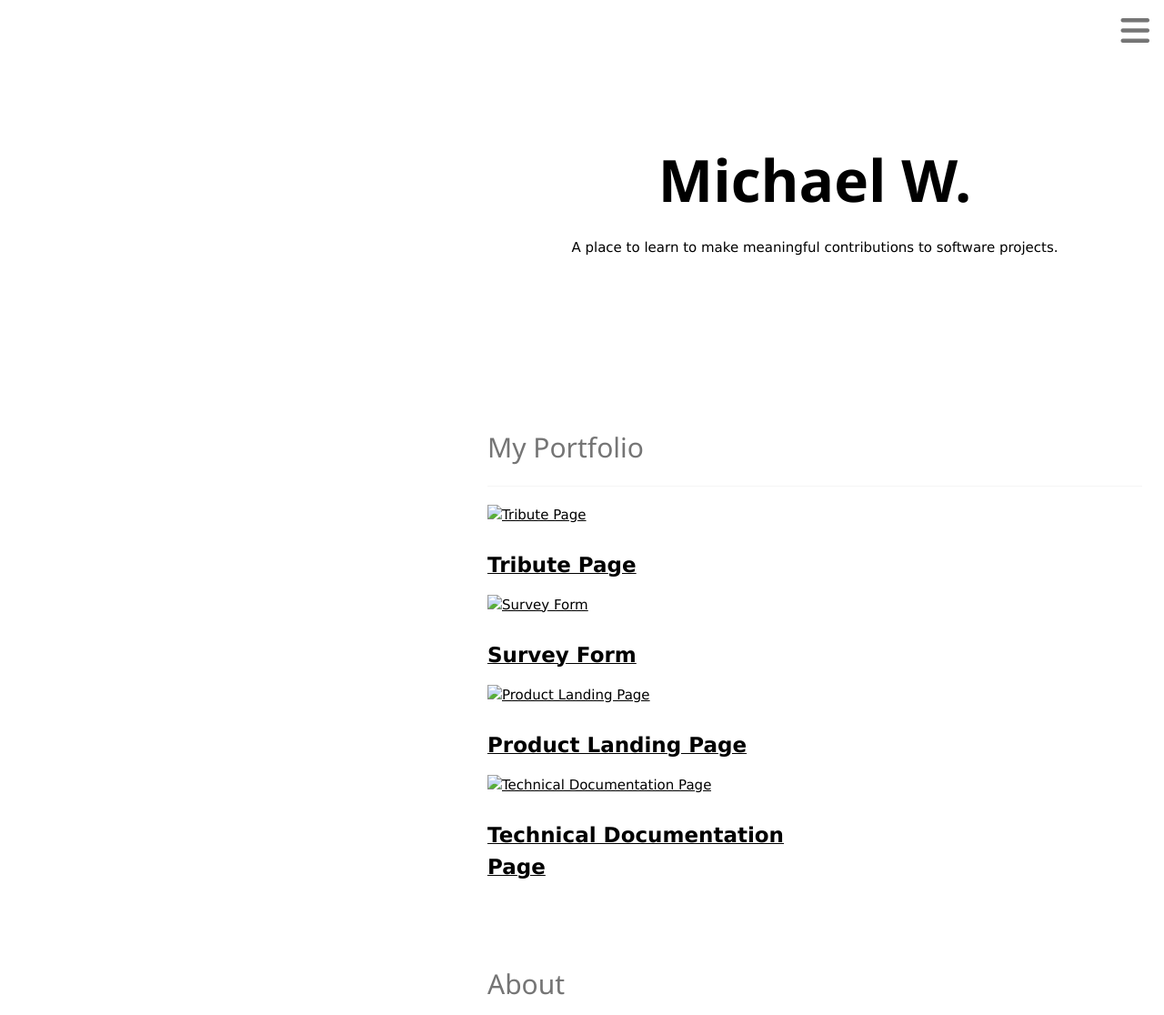
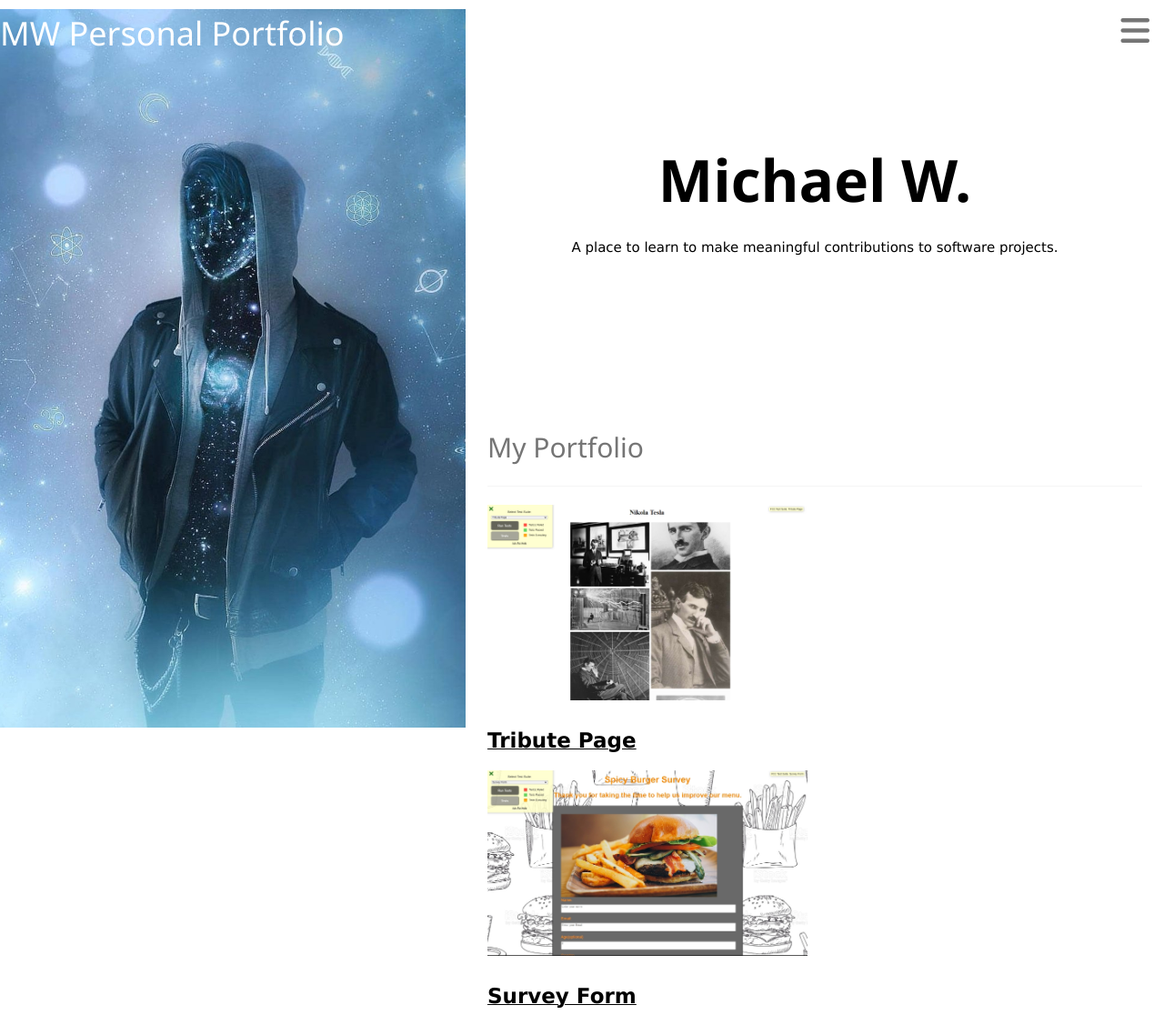
Before and after one commit to a-blackw-d0w/mw-personal-portfolio-page, a plain HTML site: page index.html in a window 1280 px wide. Shown: the top 1116 px of the page at 91% size. Drawn offline with Linux system fonts and the light colour scheme; the site is published under a folder, as on GitHub Pages, so addresses that start at the root find nothing.

Commit message:
Add our portfolio page

```diff
--- a/index.html
+++ b/index.html
@@ -12,7 +12,6 @@
       src="https://kit.fontawesome.com/880f6990a2.js"
       crossorigin="anonymous"
     ></script>
-    <link rel="stylesheet" href="css/style.css" />
 
     <style>
       body,
@@ -31,7 +30,7 @@
         background-position: center;
         background-repeat: no-repeat;
         background-size: cover;
-        background-image: url("/Images/7315210.jpg");
+        background-image: url("Images/7315210.jpg");
         min-height: 100%;
       }
 
@@ -1765,7 +1764,7 @@
               >
                 <img
                   class="project-image"
-                  src="/Images/tribute-page.png"
+                  src="Images/tribute-page.png"
                   class="project-tile"
                   style="width: 100%"
                   alt="Tribute Page"
@@ -1777,7 +1776,7 @@
               <a href="#">
                 <img
                   class="project-image"
-                  src="/Images/survey-form.jpg"
+                  src="Images/survey-form.jpg"
                   style="width: 100%"
                   alt="Survey Form"
                 />
@@ -1788,7 +1787,7 @@
               <a href="#">
                 <img
                   class="project-image"
-                  src="/Images/product-landing-page.png"
+                  src="Images/product-landing-page.png"
                   style="width: 100%"
                   alt="Product Landing Page"
                 />
@@ -1799,7 +1798,7 @@
               <a href="#">
                 <img
                   class="project-image"
-                  src="/Images/technical-documentation-page.png"
+                  src="Images/technical-documentation-page.png"
                   style="width: 100%"
                   alt="Technical Documentation Page"
                 />
@@ -1846,7 +1845,7 @@
         </div>
         <!-- Image of location/map -->
         <img
-          src="/Images/USA-map.jpg"
+          src="Images/USA-map.jpg"
           class="w3-image w3-greyscale"
           style="width: 100%; margin: 32px 0"
         />
```
